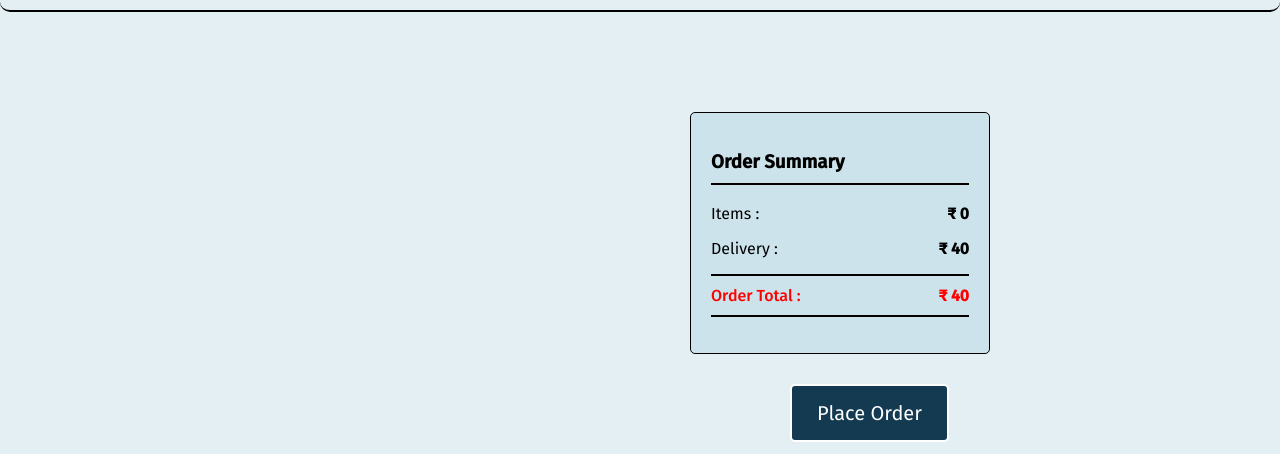
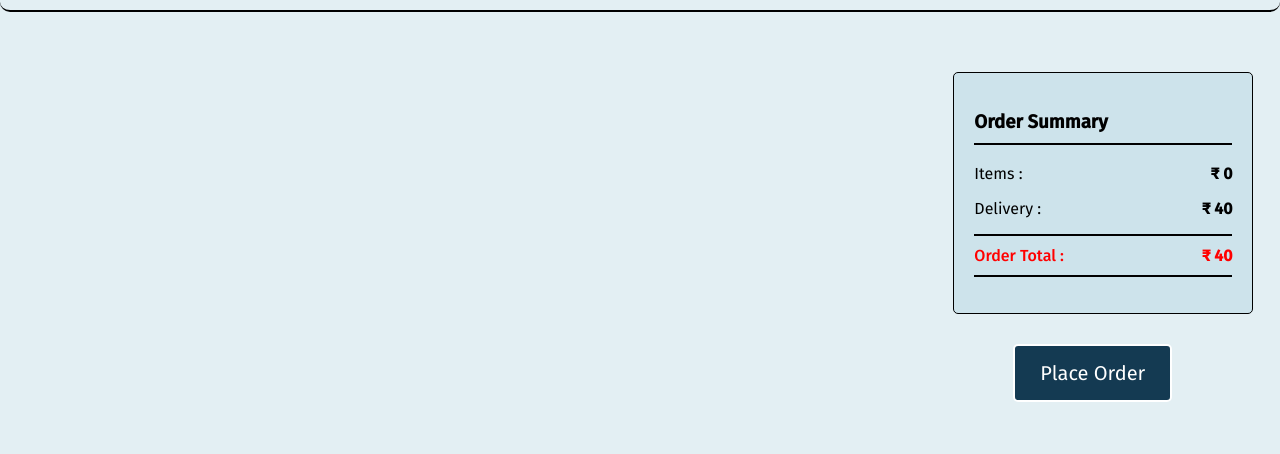
Before and after one commit to Abishek-R-M/basic-e-commerce-website, a React (Create React App) app: page /payment in a window 1280 px wide. Shown: the part 343-797 px from the top of the page. Built offline with nearby package versions, Linux system fonts and the light colour scheme; a web font is replaced by a local one.

Commit message:
css changed

```diff
--- a/src/components/navbar.css
+++ b/src/components/navbar.css
@@ -5,6 +5,7 @@
     display: flex;
     justify-content: space-between;
     align-items: center;
+    width: 100%;
     /* padding: 5px; */
     border-radius: 0 0 10px 10px ;
     border-bottom: 3px solid #fff;
--- a/src/pages/checkout/payment.css
+++ b/src/pages/checkout/payment.css
@@ -12,7 +12,7 @@
 .payment-container form {
     display: grid;
     grid-template-columns: 0.5fr 1fr;
-    width: 300px;
+    width: 350px;
     place-items: center;
     background-color: #CDE3EB;
     padding: 20px 30px 20px 0;
@@ -32,8 +32,8 @@
 .payment-cart {
     display: grid;
     grid-template-columns: 0.5fr 2fr;
-    width: 700px;
-    margin: 10px 100px 20px 100px;
+    width: 800px;
+    margin: 10px 0 20px 100px;
     border-radius: 10px;
     padding: 15px;
     background-color: #CDE3EB;
@@ -55,7 +55,7 @@
     border: 2px solid #fff;
     cursor: pointer;
     font-family: 'Fira Sans', sans-serif;
-    margin: 30px 0 0 150px;
+    margin: 30px 0 0 160px;
 
 }
 
@@ -71,14 +71,14 @@
 
 .product-cart {
     display: grid;
-    grid-template-columns: 1fr 1fr;
+    grid-template-columns: 2fr 1fr;
 }
 
 .summary {
     border: 1px solid black;
     padding: 20px;
     width: 300px;
-    margin: 50px 50px 0 50px;
+    margin: 10px 0 0 100px;
     border-radius: 5px;
     background-color: #CDE3EB;
     font-size: 16px
```
